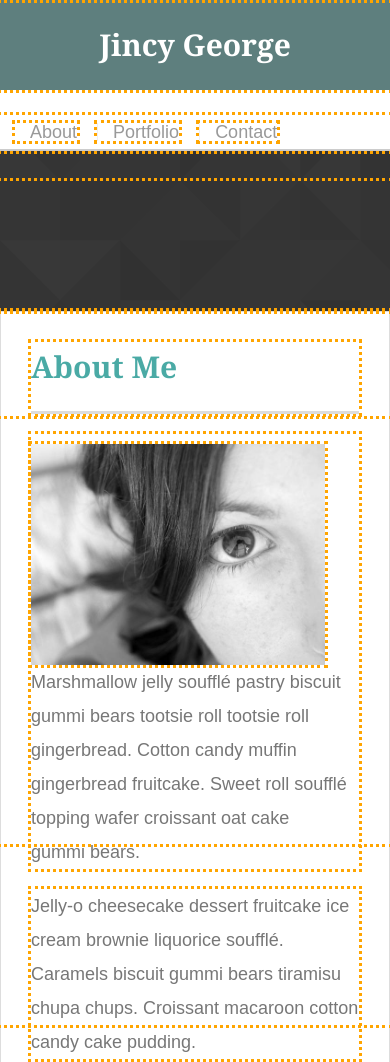
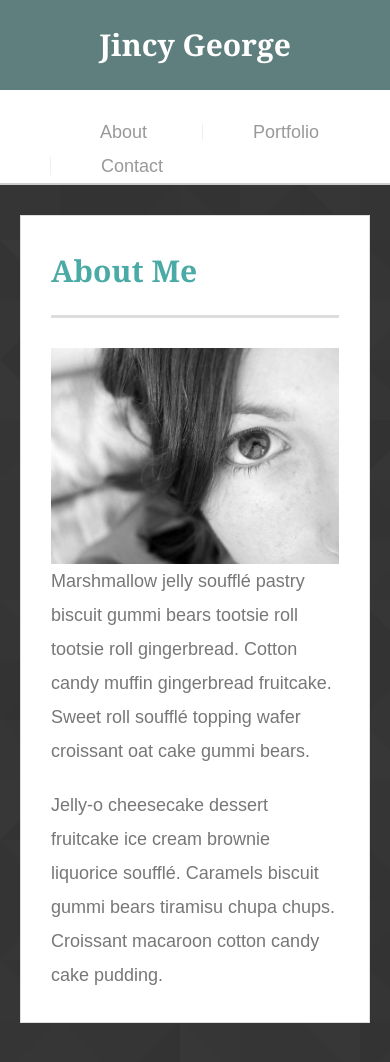
Before and after one commit to georgejincy/Responsive-Portfolio, a plain HTML site: page index.html in a window 390 px wide. Shown: the top 1062 px of the page. Drawn offline with Linux system fonts and the light colour scheme.

Commit message:
Added final changes to media queries

```diff
--- a/assets/css/style.css
+++ b/assets/css/style.css
@@ -8,8 +8,10 @@ body {
 
 * {
 	box-sizing: border-box;
-	outline-style: dotted;
-	outline-color: orange;
+
+	/* for debugging*/
+	/* outline-style: dotted;
+	outline-color: orange; */
 }
 /*sticky footer stuff*/
 /*http://ryanfait.com/html5-sticky-footer/*/
@@ -253,42 +255,39 @@ input[type=submit] {
 @media screen and (max-width: 980px) {
 	.container {
 	max-width: 768px;
+	padding: 0 20px;
 	}
+
 	.main-section{
 		max-width: 420px;
 	}
 
 	.work{
-		width: 358px;
+		width: 100%;
 	}
 	.auth-image {
-		width: 358px;
+		width: 100%;
 	}
 }
 /*tablet */
 @media screen and (max-width: 768px){
 
-	.container{
-		max-width: 650px;
-	}
+	/* .container{
+		max-width: 100%;
+	} */
 
 	.main-section,
 	.sidebar{
-		max-width: 650px;
+		max-width: 100%;
 	}
-
 	.sidebar{
-		float: left;
-		overflow: auto;
 		margin-bottom: 40px;
 	}
-
+	.work{
+		width: 46.5%;
+	}
 	.auth-image {
-	width: 294px;
-	}
-
-	.work{
-		width: 274px;
+		width: 50%;
 	}
 
 }
@@ -296,6 +295,14 @@ input[type=submit] {
 @media screen and (max-width: 640px){
 	#masthead {
 		position: static;
+	}
+	.container{
+		padding: 0;
+	}
+	#main-container{
+		padding-top: 0;
+		padding-right: 20px;
+		padding-left: 20px;
 	}
 	.main-section,
 	.sidebar{
@@ -305,35 +312,13 @@ input[type=submit] {
 	nav {
 	width: 100%;
 	}
-	/* .main-section,
-	.sidebar{
-		max-width: 550px;
-		margin-left: 30px;
-		float: left;
-		overflow: auto;
-	}
+	.auth-image,
 	.work{
-		width: 490px;
-	}
-
-	#logo,
-	nav {
-	width: 100%;
-	}
-	nav{
-		float: left;
-		margin: 0;
-		padding: 20px;
+		width: 100%;
 	}
 	nav a {
 	margin-left: 50px;
 	padding-left: 50px;
 	}
-	#main-container {
-		padding-top: 30px;
-	}
-	.auth-image {
-	width: 490px;
-	} */
 
 }
```
